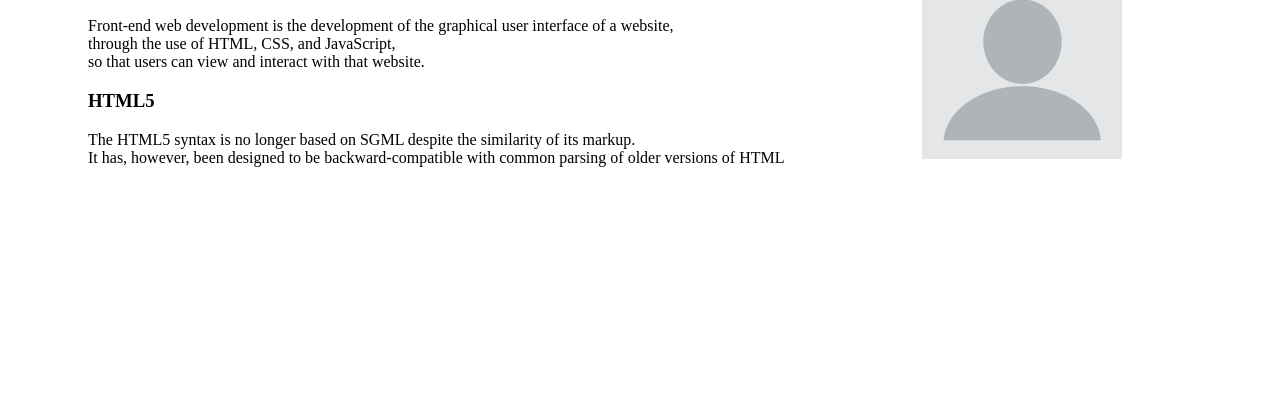
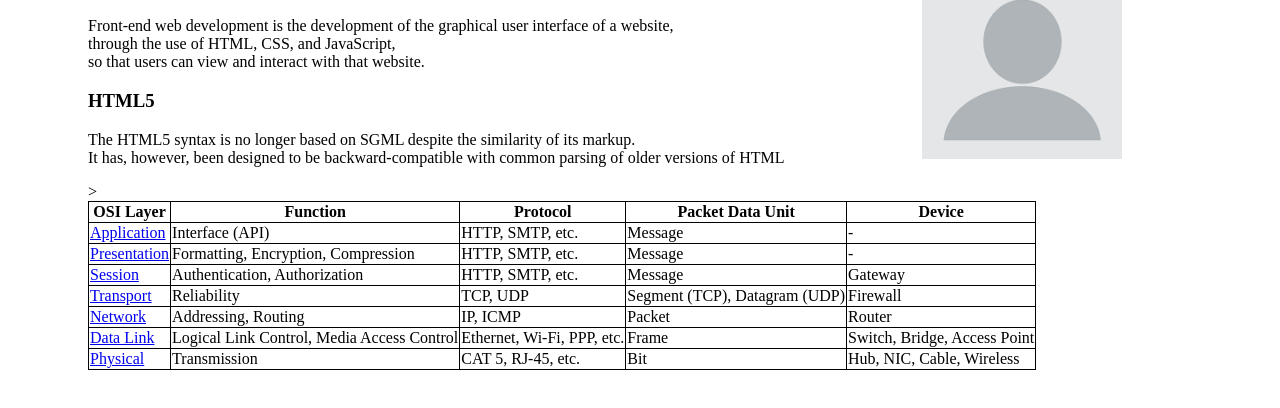
Before and after one commit to sindhueswar/webdevcourse, a plain HTML site: page index.html in a window 1280 px wide. Shown: the part 188-596 px from the top of the page. Drawn offline with Linux system fonts and the light colour scheme.

Commit message:
Update index.html

```diff
--- a/index.html
+++ b/index.html
@@ -17,6 +17,10 @@ img {
 margin-top:-190px;
 float :right;
       }
+table, th, td {
+  border: 1px solid black;
+  border-collapse: collapse;
+}
 </style>
 <div class="divsion" >
 <h1>T E SINDHU</h1>
@@ -27,6 +31,65 @@ float :right;
 <p>The HTML5 syntax is no longer based on SGML despite the similarity of its markup.
 <br> It has, however, been designed to be backward-compatible with common parsing of older versions of HTML
 <img src="profile.png" alt="profile image" width="200" height="200">
+<table>
+<tbody><tr>
+<th>OSI Layer</th>
+<th>Function</th>
+<th>Protocol</th>
+<th>Packet Data Unit</th>
+<th>Device</th>
+</tr>
+<tr>
+<td><a href="https://en.wikipedia.org/wiki/Application_layer" class="extiw" title="wikipedia:Application layer">Application</a></td>
+<td>Interface (API)</td>
+<td>HTTP, SMTP, etc.</td>
+<td>Message</td>
+<td>-</td>
+</tr>
+<tr>
+<td><a href="https://en.wikipedia.org/wiki/Presentation_layer" class="extiw" title="wikipedia:Presentation layer">Presentation</a></td>
+<td>Formatting, Encryption, Compression</td>
+<td>HTTP, SMTP, etc.</td>
+<td>Message</td>
+<td>-</td>
+</tr>
+<tr>
+<td><a href="https://en.wikipedia.org/wiki/Session_layer" class="extiw" title="wikipedia:Session layer">Session</a></td>
+<td>Authentication, Authorization</td>
+<td>HTTP, SMTP, etc.</td>
+<td>Message</td>
+<td>Gateway</td>
+</tr>
+<tr>
+<td><a href="https://en.wikipedia.org/wiki/Transport_layer" class="extiw" title="wikipedia:Transport layer">Transport</a></td>
+<td>Reliability</td>
+<td>TCP, UDP</td>
+<td>Segment (TCP), Datagram (UDP)</td>
+<td>Firewall</td>
+</tr>
+<tr>
+<td><a href="https://en.wikipedia.org/wiki/Network_layer" class="extiw" title="wikipedia:Network layer">Network</a></td>
+<td>Addressing, Routing</td>
+<td>IP, ICMP</td>
+<td>Packet</td>
+<td>Router</td>
+</tr>
+<tr>
+<td><a href="https://en.wikipedia.org/wiki/Data_link_layer" class="extiw" title="wikipedia:Data link layer">Data Link</a></td>
+<td>Logical Link Control, Media Access Control</td>
+<td>Ethernet, Wi-Fi, PPP, etc.</td>
+<td>Frame</td>
+<td>Switch, Bridge, Access Point</td>
+></tr>
+<tr>
+<td><a href="https://en.wikipedia.org/wiki/Physical_layer" class="extiw" title="wikipedia:Physical layer">Physical</a></td>
+<td>Transmission</td>
+
+<td>CAT 5, RJ-45, etc.</td>
+<td>Bit</td>
+<td>Hub, NIC, Cable, Wireless</td>
+</tr></tbody>
+</table>
 </div>
 </body>
 </html>
```
